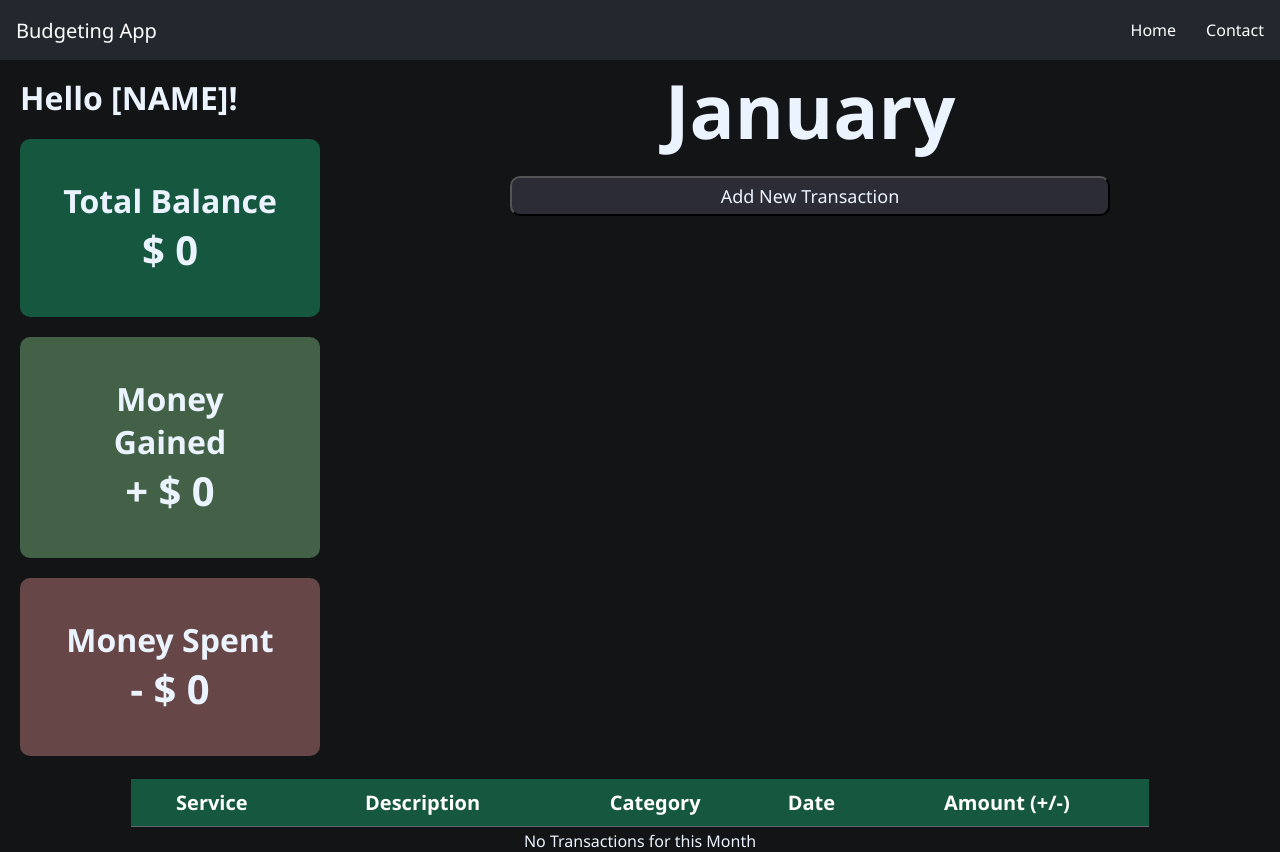
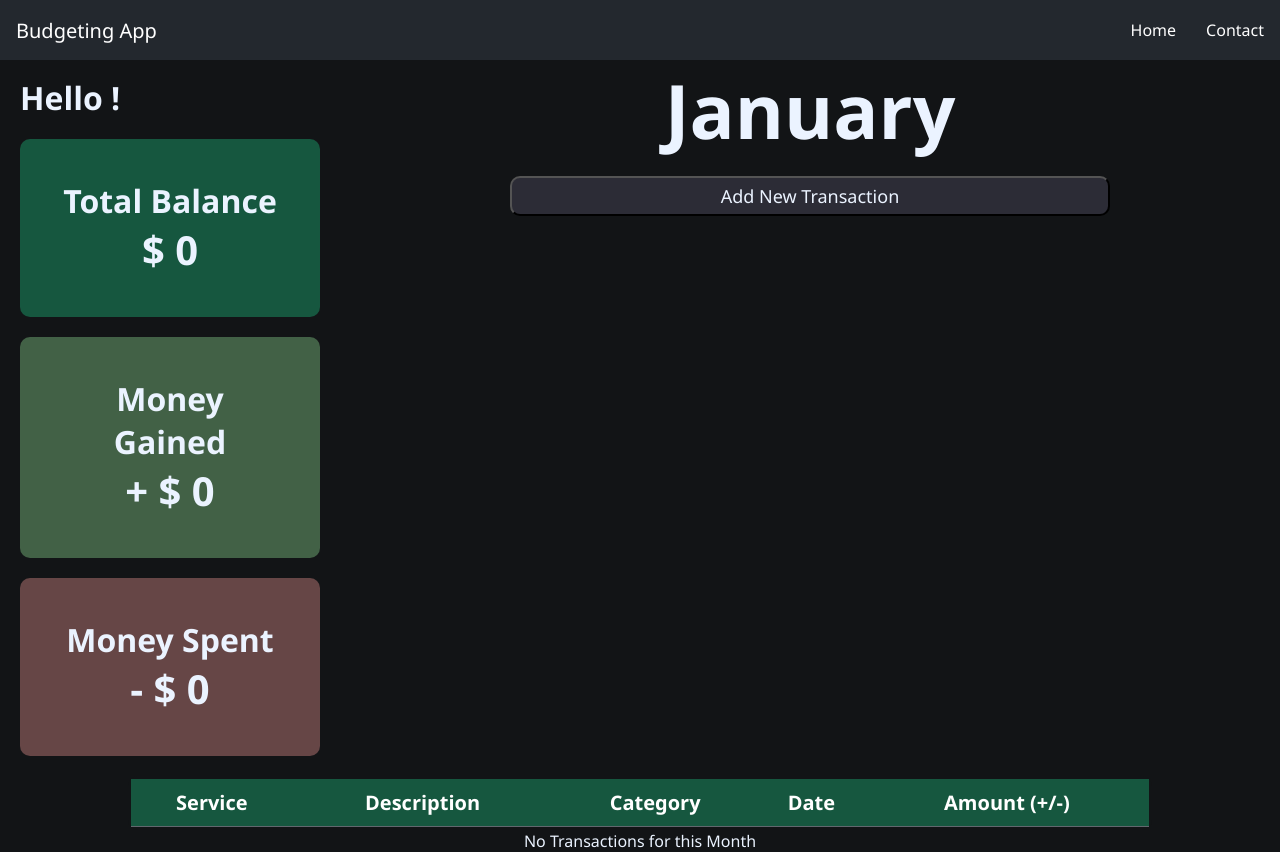
Before and after one commit to RohanManoharan/BudgetingApp, a React (Vite) app: page /home in a window 1280 px wide. Built offline with nearby package versions, Linux system fonts and the light colour scheme.

Commit message:
Lifting state up adjustments

```diff
--- a/package.json
+++ b/package.json
@@ -17,8 +17,7 @@
     "mysql2": "^3.7.0",
     "react": "^18.2.0",
     "react-dom": "^18.2.0",
-    "react-icons": "^4.12.0",
-    "react-router-dom": "^6.21.1"
+    "react-icons": "^4.12.0"
   },
   "devDependencies": {
     "@types/react": "^18.2.43",
@@ -28,6 +27,7 @@
     "eslint-plugin-react": "^7.33.2",
     "eslint-plugin-react-hooks": "^4.6.0",
     "eslint-plugin-react-refresh": "^0.4.5",
+    "react-router-dom": "^6.21.2",
     "vite": "^5.0.8"
   }
 }
--- a/src/App.jsx
+++ b/src/Home.jsx
@@ -5,7 +5,7 @@ import Transaction_UI from "./components/Home/Transaction_UI";
 import "./styles.css"
 
 // Homepage of the App
-export default function App(){
+export default function Home({ nameReg }){
   // Variables to get information related to dates
   const month = ["January","February","March","April","May","June","July","August","September","October","November","December"];
   let monthName = month[(new Date()).getMonth()];
@@ -53,7 +53,7 @@ export default function App(){
     // Components that make up the homepage
     <div className="homepage">
       <Navbar/>
-      <h1 id="greeting" className="heading">Hello [NAME]!</h1>
+      <h1 id="greeting" className="heading">Hello {nameReg}!</h1>
       <Money_SideBar money={money} />
       <Transaction_UI monthName={monthName} date={date} showTForm={showTForm} setShowTForm={setShowTForm} transactions={transactions} addTransaction={addTransaction} deleteTransaction={deleteTransaction} />
     </div>
--- a/src/components/Registration/register.jsx
+++ b/src/components/Registration/register.jsx
@@ -4,11 +4,11 @@ import './login-register.css';
 
 import { FaUser, FaLock } from "react-icons/fa";
 
-export default function Register() {
+export default function Register({ nameReg, setNameReg }) {
 
     const [emailReg, setEmailReg] = useState("")
     const [passwordReg, setPasswordReg] = useState("")
-    const [nameReg, setNameReg] = useState("")
+    // const [nameReg, setNameReg] = useState("")
 
     const register = () =>{
         Axios.post('http://localhost:3001/register', {
--- a/src/main.jsx
+++ b/src/main.jsx
@@ -1,36 +1,51 @@
-import React from 'react'
-
+import React, { useState } from 'react'
 import ReactDOM from 'react-dom/client'
 import {
   createBrowserRouter,
-  RouterProvider,
+  RouterProvider, BrowserRouter, Routes, Route
 } from "react-router-dom";
 
-import App from './App.jsx'
+import Home from './Home.jsx'
 import Monthly_Planner from './components/Monthly-Planner/Monthly_Planner.jsx';
 import Login from './components/Registration/login.jsx';
 import Register from './components/Registration/register.jsx';
-const router = createBrowserRouter([
-  {
-    path: "/",
-    element: <Register/>,
-  },
-  {
-    path: "/login",
-    element: <Login/>,
-  },
-  {
-    path: "home",
-    element: <App/>,
-  },
-  {
-    path: "Monthly-Planner",
-    element: <Monthly_Planner/>,
-  },
-]);
+
+// const router = createBrowserRouter([
+//   {
+//     path: "/",
+//     element: <Register/>,
+//   },
+//   {
+//     path: "/login",
+//     element: <Login/>,
+//   },
+//   {
+//     path: "home",
+//     element: <Home/>,
+//   },
+//   {
+//     path: "Monthly-Planner",
+//     element: <Monthly_Planner/>,
+//   },
+// ]);
+
+export default function App() {
+  const [nameReg, setNameReg] = useState("")
+  return (
+    <BrowserRouter>
+      <Routes>
+        <Route path="/" element={<Register nameReg={nameReg} setNameReg={setNameReg}/>}></Route>
+        <Route path="/login" element={<Login />}></Route>
+        <Route path="home" element={<Home nameReg={nameReg}/>}></Route>
+        <Route path="Monthly-Planner" element={<Monthly_Planner />}></Route>
+      </Routes>
+    </BrowserRouter>
+  );
+}
 
 ReactDOM.createRoot(document.getElementById('root')).render(
   <React.StrictMode>
-<RouterProvider router={router} />
+{/* <RouterProvider router={router} />   */}
+  <App />
 </React.StrictMode>,
 )
```
Also changed, not shown: 1 other file (tests, documents, lock files or other folders).
